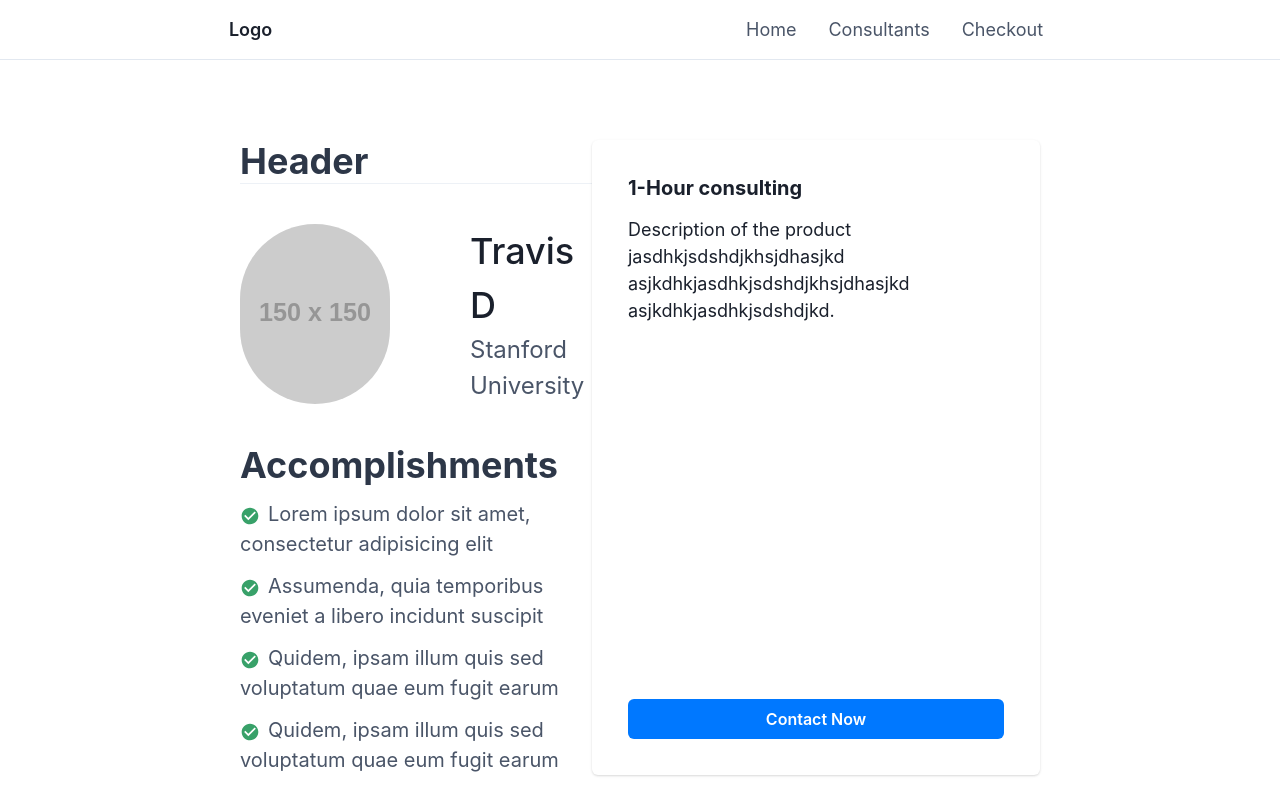
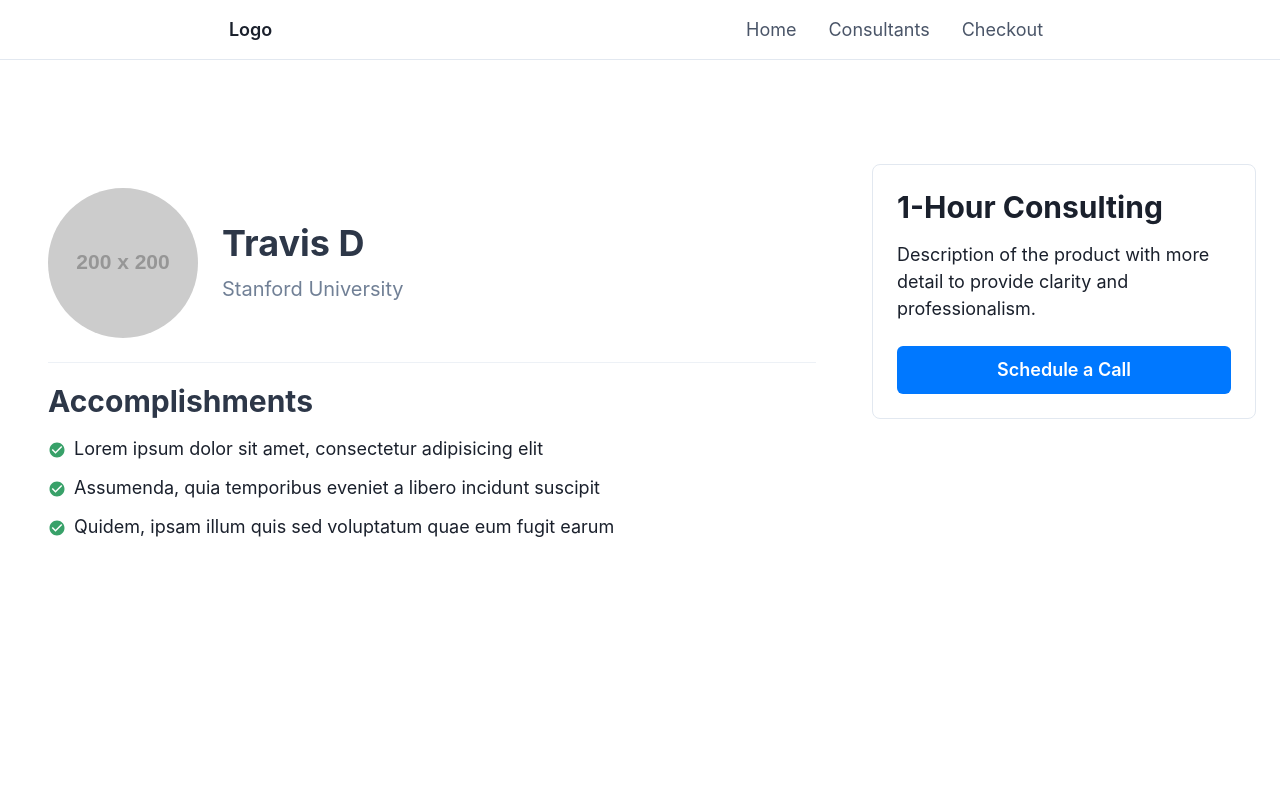
Before and after one commit to stephen-ics/consult-hub, a React (Create React App) app: page /consultants/1 in a window 1280 px wide. Built offline with nearby package versions, Linux system fonts and the light colour scheme.

Commit message:
added consultant details

```diff
--- a/src/pages/ConsultantDetail.js
+++ b/src/pages/ConsultantDetail.js
@@ -1,59 +1,64 @@
-import { Box, Button, Card, CardHeader, CardBody, CardFooter, Container, Divider, Flex, Heading, Image, List, ListItem, ListIcon, Spacer, Text } from '@chakra-ui/react';
-import React from 'react'
-import { useParams, useNavigate } from 'react-router-dom'
+import { Box, Button, Flex, Heading, Image, Text, VStack, List, ListItem, ListIcon, Divider, Container, Link } from '@chakra-ui/react';
+import React from 'react';
+import { useParams } from 'react-router-dom';
 import { MdCheckCircle } from 'react-icons/md';
 
 const ConsultantDetail = () => {
-    const { id }  = useParams();
+    const { id } = useParams(); // Assuming 'id' is used somewhere or to fetch data
+
     return (
-    <Container maxW='65%'>
-      <Flex justifyContent={'space-around'} mt={{base: 16, md: 20}}>
-        <Box>
-          <Heading color='gray.700'>Header</Heading>
-          <Divider mb={10} orientation='horizontal' />
-          <Flex>
-            <Image src="https://via.placeholder.com/150" alt="Profile Picture" objectFit="cover" borderRadius={'full'}/>
-            <Flex direction={'column'} ml={20}>
-              <Text fontWeight={500} fontSize={'4xl'} color='gray.800'> Travis D </Text>
-              <Text color='gray.600' fontSize={'2xl'}>Stanford University</Text>
+        <Container maxW="container.xl" p={6} mt={{base: 6, md: 20}}>
+            <Flex direction={{ base: "column", md: "row" }} gap={8} align="start">
+                <Box flex="1" bg="white" p={6} borderRadius="lg">
+                    <Flex gap={6} mb={6} align="center">
+                        <Image
+                            src="https://via.placeholder.com/200"
+                            alt="Profile Picture"
+                            objectFit="cover"
+                            borderRadius="full"
+                            boxSize="150px"
+                        />
+                        <VStack align="start">
+                            <Heading size="xl" color="gray.700">Travis D</Heading>
+                            <Text color="gray.500" fontSize="xl">Stanford University</Text>
+                        </VStack>
                     </Flex>
-          </Flex>
-          <Heading mt={10} color='gray.700'>Accomplishments</Heading>
-          <List spacing={3} fontSize='xl' color='gray.600' mt={3}>
-            <ListItem>
-              <ListIcon as={MdCheckCircle} color='green.500' />
+                    <Divider mb={5} />
+                    <Heading size="lg" color="gray.700" mb={4}>Accomplishments</Heading>
+                    <List spacing={3}>
+                        <ListItem fontSize="lg">
+                            <ListIcon as={MdCheckCircle} color="green.500" />
                             Lorem ipsum dolor sit amet, consectetur adipisicing elit
                         </ListItem>
-            <ListItem>
-              <ListIcon as={MdCheckCircle} color='green.500' />
+                        <ListItem fontSize="lg">
+                            <ListIcon as={MdCheckCircle} color="green.500" />
                             Assumenda, quia temporibus eveniet a libero incidunt suscipit
                         </ListItem>
-            <ListItem>
-              <ListIcon as={MdCheckCircle} color='green.500' />
-              Quidem, ipsam illum quis sed voluptatum quae eum fugit earum
-            </ListItem>
-            {/* You can also use custom icons from react-icons */}
-            <ListItem>
-              <ListIcon as={MdCheckCircle} color='green.500' />
+                        <ListItem fontSize="lg">
+                            <ListIcon as={MdCheckCircle} color="green.500" />
                             Quidem, ipsam illum quis sed voluptatum quae eum fugit earum
                         </ListItem>
                     </List>
                 </Box>
-        <Card maxW='md' p='4'>
-          <CardHeader>
-          <Heading size='md' mb={-20}>1-Hour consulting</Heading>
-          </CardHeader>
-          <CardBody>
-            <Text fontSize={'lg'}>Description of the product jasdhkjsdshdjkhsjdhasjkd asjkdhkjasdhkjsdshdjkhsjdhasjkd asjkdhkjasdhkjsdshdjkd.</Text>
-          </CardBody>
-          <CardFooter>
-            <Button w='100%' colorScheme='messenger'>Contact Now</Button>
-          </CardFooter>
-      </Card>
+                <Box bg="white" p={6} borderRadius="lg" borderWidth='1px' maxW="sm">
+                    <Heading size="lg" mb={4}>1-Hour Consulting</Heading>
+                    <Text mb={6} fontSize="lg">
+                        Description of the product with more detail to provide clarity and professionalism.
+                    </Text>
+                    <Button
+                        w="full"
+                        colorScheme="messenger"
+                        size="lg"
+                        as={Link}
+                        href="https://calendly.com/stephenni1234/stephen"
+                        target="_blank"
+                    >
+                        Schedule a Call
+                    </Button>
+                </Box>
             </Flex>
         </Container>
-
-  )
+    );
 }
 
-export default ConsultantDetail
+export default ConsultantDetail;
```
Lines whose indentation alone changed are shown as unchanged.
